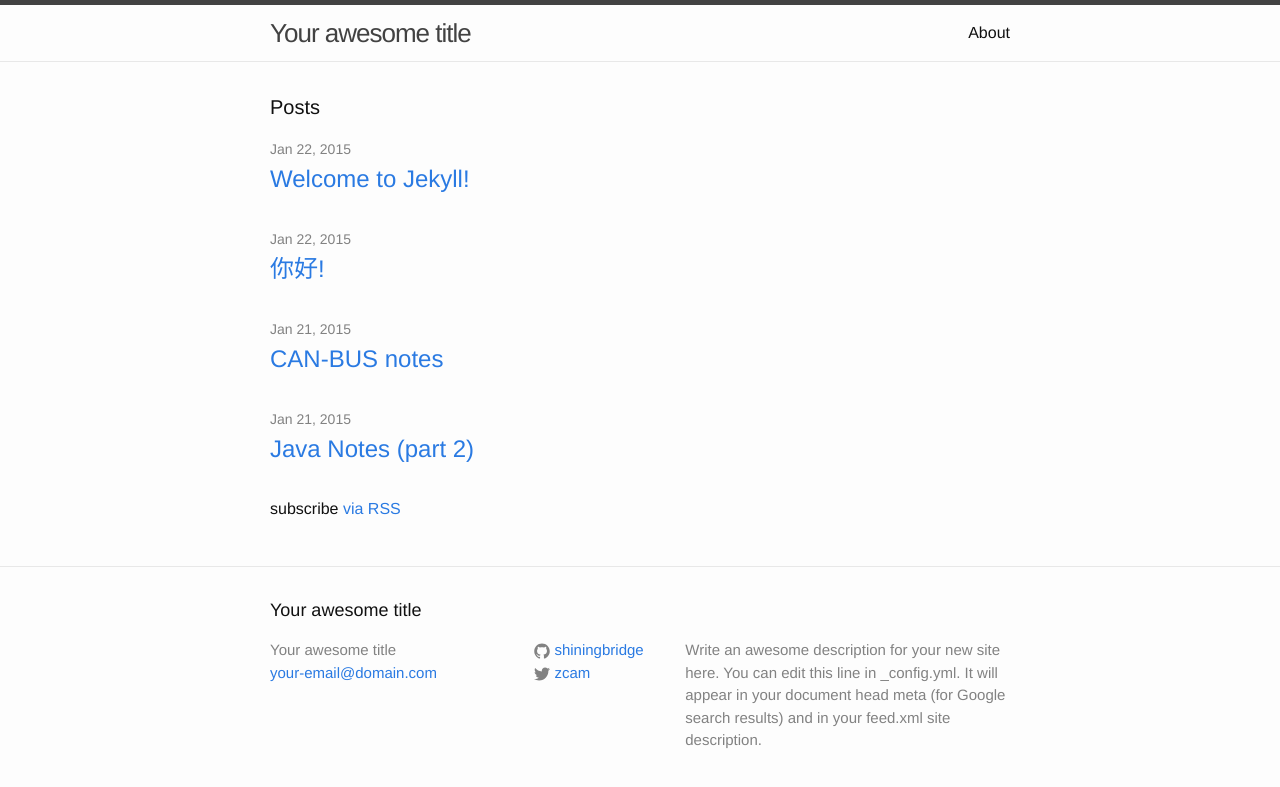
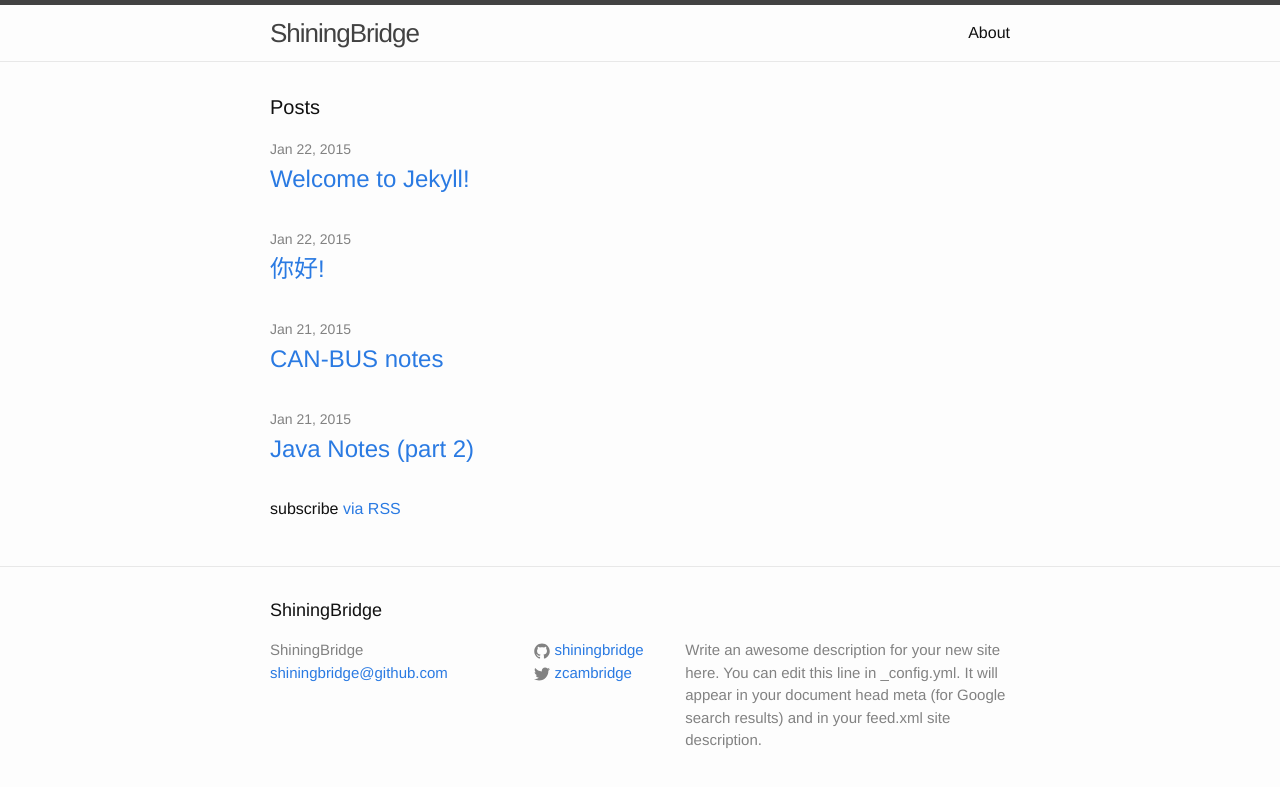
Before and after one commit to shiningbridge/camBlog, a Jekyll site: the page built from index.html, in a window 1280 px wide. Shown: the top 787 px of the page. Built offline with Jekyll 4.4.1, drawn with Linux system fonts in a browser that asks for light colours; Markdown is read by kramdown in place of the engine named in the settings.

Commit message:
change basic setups

```diff
--- a/_config.yml
+++ b/_config.yml
@@ -1,13 +1,13 @@
 # Site settings
-title: Your awesome title
-email: your-email@domain.com
+title: ShiningBridge
+email: shiningbridge@github.com
 description: > # this means to ignore newlines until "baseurl:"
   Write an awesome description for your new site here. You can edit this
   line in _config.yml. It will appear in your document head meta (for
   Google search results) and in your feed.xml site description.
-baseurl: "" # the subpath of your site, e.g. /blog/
+baseurl: /camBlog   # "" # the subpath of your site, e.g. /blog/
 url: "http://yourdomain.com" # the base hostname & protocol for your site
-twitter_username: zcam
+twitter_username: zcambridge
 github_username:  shiningbridge
 
 # Build settings
```
